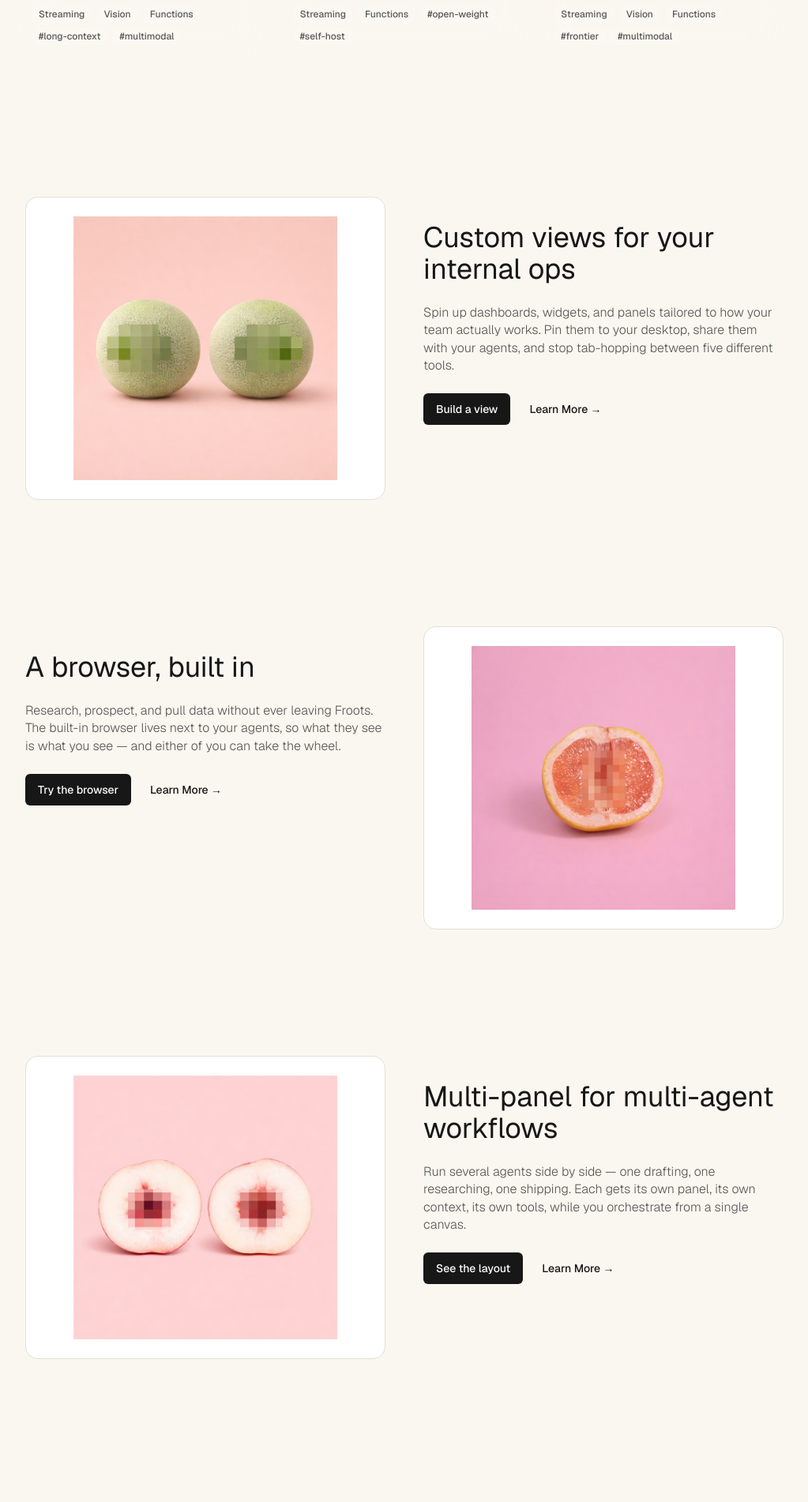
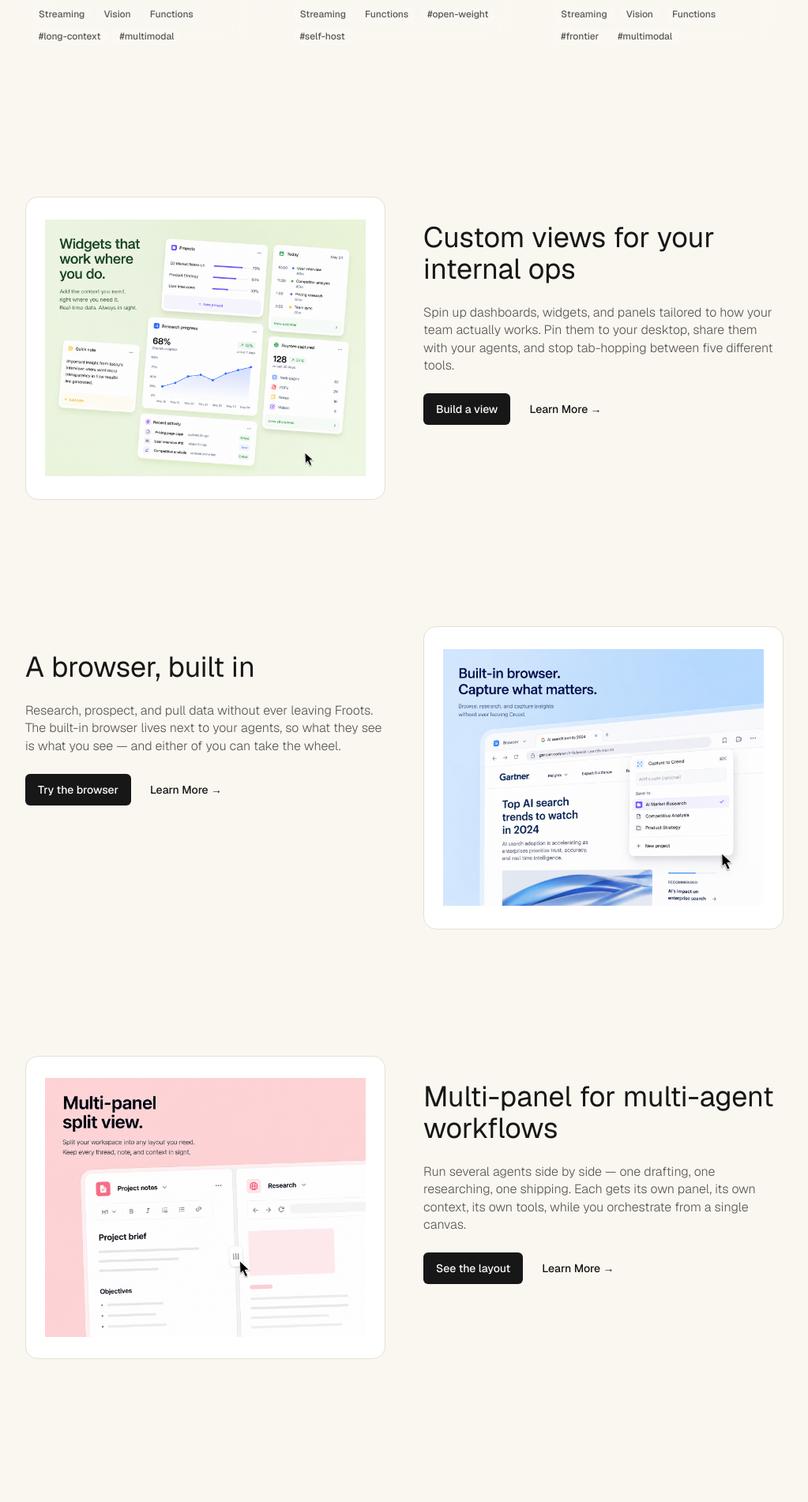
Before and after one commit to dylanworrall/froots-tester-landing, a Next.js app: page / in a window 1280 px wide. Shown: the part 3915-5817 px from the top of the page at 79% size, without its empty margins (128-1151 px from the left). Built offline with nearby package versions, Linux system fonts and the light colour scheme.

Commit message:
landing: use green/blue/pink feature mockups in the 3 feature sections (not fruit photos)

```diff
--- a/app/page.tsx
+++ b/app/page.tsx
@@ -273,7 +273,7 @@ export default function Home() {
       <FeatureSplit
         title="Custom views for your internal ops"
         description="Spin up dashboards, widgets, and panels tailored to how your team actually works. Pin them to your desktop, share them with your agents, and stop tab-hopping between five different tools."
-        imageSrc="/froot-cantalope.jpg"
+        imageSrc="/froots-feature-widgets.png"
         imageAlt="Froots custom widgets"
         primaryCta="Build a view"
       />
@@ -281,14 +281,14 @@ export default function Home() {
         reverse
         title="A browser, built in"
         description="Research, prospect, and pull data without ever leaving Froots. The built-in browser lives next to your agents, so what they see is what you see — and either of you can take the wheel."
-        imageSrc="/froot-grapefruit.jpg"
+        imageSrc="/froots-feature-browser.png"
         imageAlt="Froots built-in browser"
         primaryCta="Try the browser"
       />
       <FeatureSplit
         title="Multi-panel for multi-agent workflows"
         description="Run several agents side by side — one drafting, one researching, one shipping. Each gets its own panel, its own context, its own tools, while you orchestrate from a single canvas."
-        imageSrc="/froot-pomegranete.jpg"
+        imageSrc="/froots-feature-multipanel.png"
         imageAlt="Froots multi-agent panels"
         primaryCta="See the layout"
       />
```
Also changed, not shown: public/froots-feature-browser.png.
